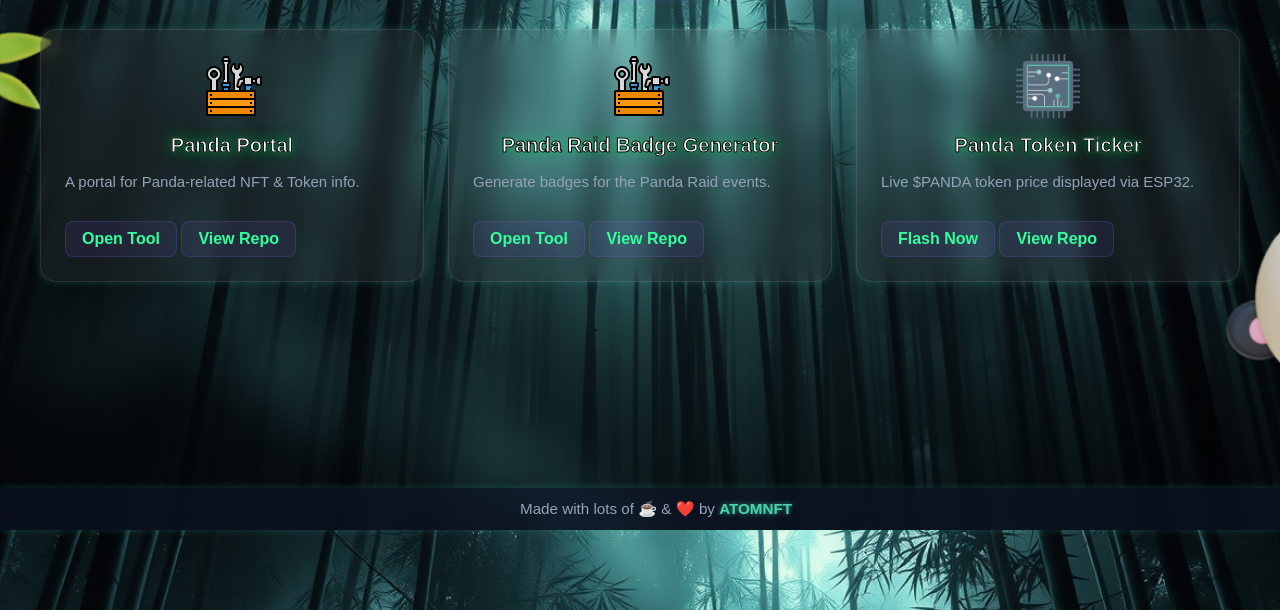
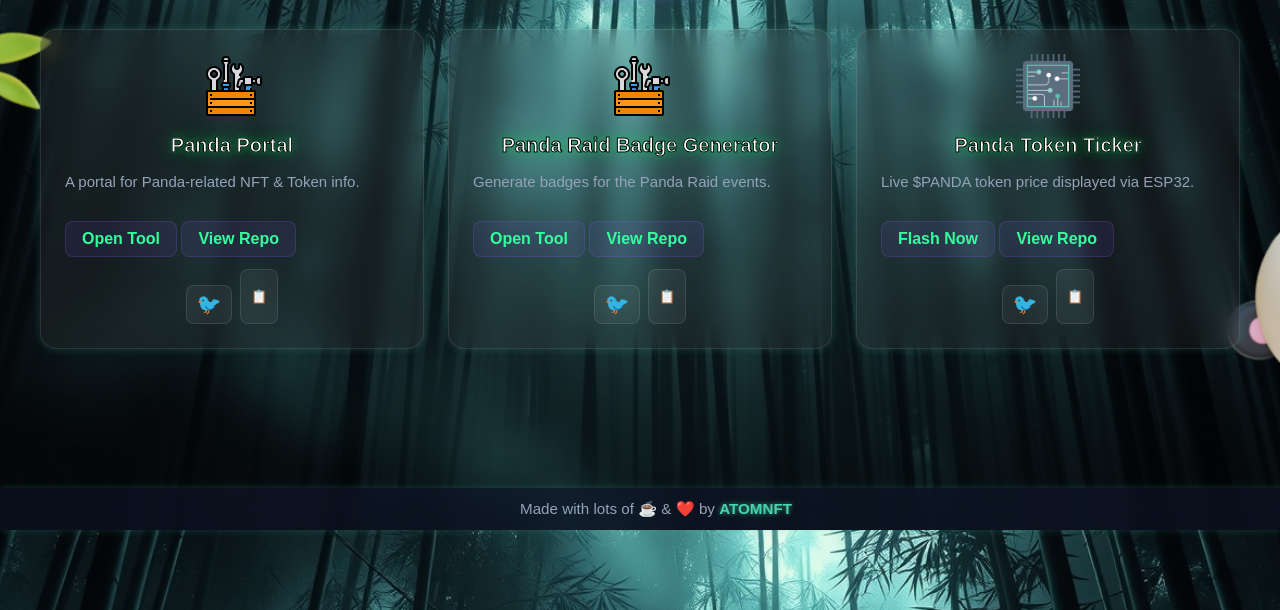
Before and after one commit to ATOMNFT/Panda-Dashboard, a plain HTML site: page index.html in a window 1280 px wide. Shown: the part 270-880 px from the top of the page. Drawn offline with Linux system fonts and the light colour scheme.

Commit message:
Update index.html

```diff
--- a/index.html
+++ b/index.html
@@ -133,6 +133,30 @@
     .card a:hover {
       background: rgba(139, 92, 246, 0.2);
     }
+	.share-buttons {
+	  margin-top: 0.75rem;
+	  display: flex;
+	  gap: 0.5rem;
+	  justify-content: center;
+	  font-size: 1.25rem;
+	}
+
+	.share-buttons a,
+	.share-buttons button {
+	  background: rgba(255, 255, 255, 0.05);
+	  border: 1px solid rgba(255, 255, 255, 0.1);
+	  padding: 0.4rem 0.6rem;
+	  border-radius: 0.5rem;
+	  color: #33ff9d;
+	  text-decoration: none;
+	  cursor: pointer;
+	  transition: background 0.2s ease;
+	}
+
+	.share-buttons a:hover,
+	.share-buttons button:hover {
+	  background: rgba(139, 92, 246, 0.2);
+	}
     .hidden { display: none; }
     footer {
       position: fixed;
@@ -229,6 +253,8 @@
 	  for (const r of repos) {
 		const manifest = await fetchManifest(r.repo);
 		const versionTag = manifest && manifest.version ? `<small>v${manifest.version}</small>` : "";
+		const tweetURL = `https://twitter.com/intent/tweet?text=Check%20out%20this%20Panda%20tool%3A%20${encodeURIComponent(r.name)}%20🐼%0A${encodeURIComponent(r.flash)}`;
+
 		grid.innerHTML += `
 		  <div class="card" data-device="${r.device}">
 			<img src="${r.image}" alt="${r.device} Icon">
@@ -237,10 +263,20 @@
 			<a href="${r.flash}" target="_blank">${r.device === 'tools' ? 'Open Tool' : 'Flash Now'}</a>
 			<a href="https://github.com/ATOMNFT/${r.repo}" target="_blank">View Repo</a>
 			${versionTag}
+			<div class="share-buttons">
+			  <a href="${tweetURL}" target="_blank" title="Share on Twitter">🐦</a>
+			  <button onclick="copyToClipboard('${r.flash}')" title="Copy Link to Clipboard">📋</button>
+			</div>
 		  </div>`;
 	  }
 	}
     loadCards();
+
+	function copyToClipboard(link) {
+	  navigator.clipboard.writeText(link).then(() => {
+		alert("🔗 Link copied to clipboard!");
+	  });
+	}
 
     document.getElementById('deviceFilter').addEventListener('change', function () {
       const value = this.value;
```
Lines whose indentation alone changed are shown as unchanged.
